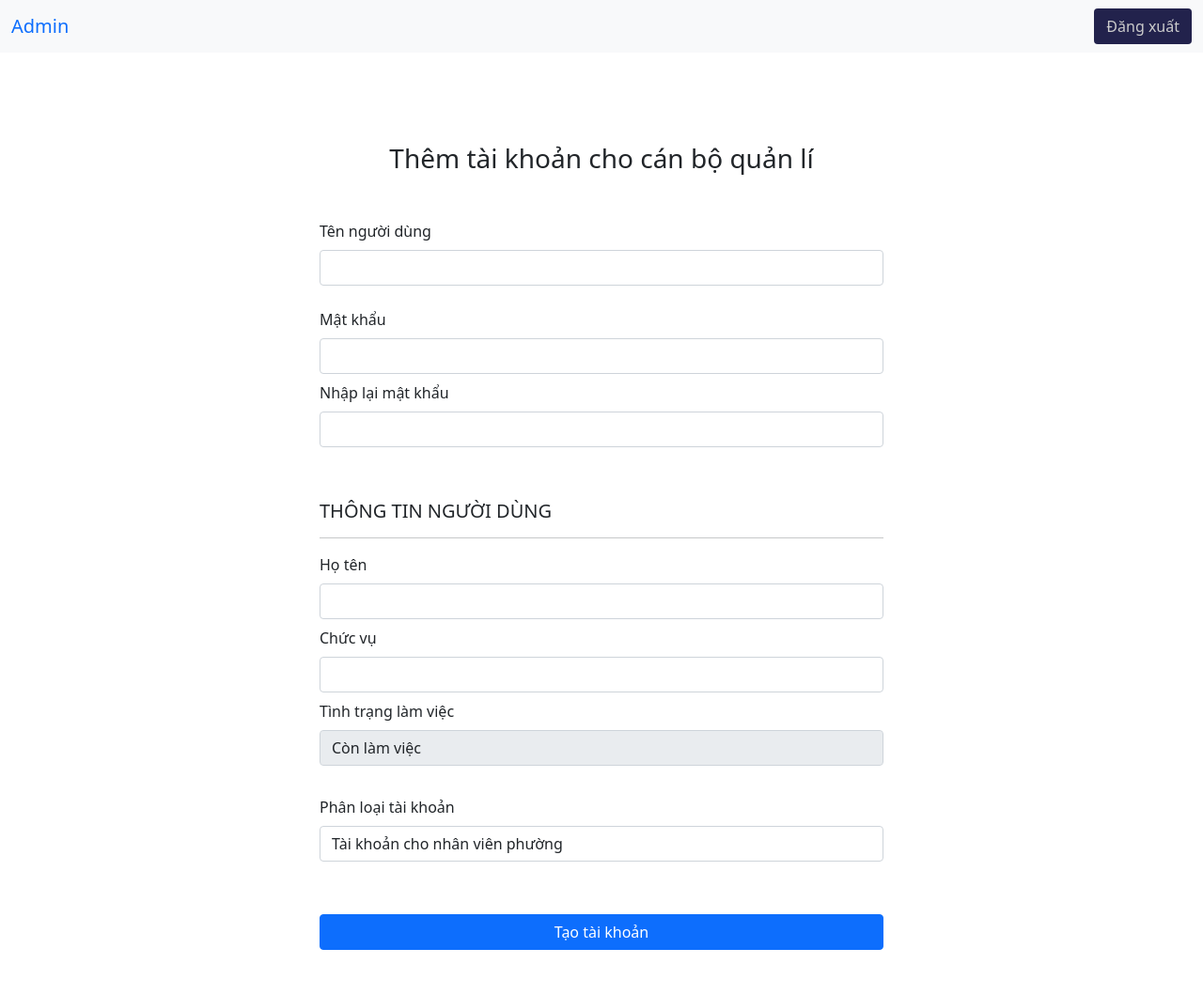
After one commit to Backheart-js/PTPM, a PHP site: page /BTL_PTPM/admin/add.php in a window 1280 px wide. The commit adds this page. Shown: the whole page at 94% size. Run offline with PHP 8.4, Linux system fonts and the light colour scheme; some libraries are stand-ins or nearby versions.

Commit message:
complete admin function

```diff
--- /dev/null
+++ b/admin/add.php
@@ -0,0 +1,75 @@
+<!DOCTYPE html>
+<html lang="en">
+<head>
+    <meta charset="UTF-8">
+    <meta http-equiv="X-UA-Compatible" content="IE=edge">
+    <meta name="viewport" content="width=device-width, initial-scale=1.0">
+    <title>Thêm tài khoản</title>
+    <link rel="stylesheet" href="./css/style.css">
+</head>
+<body>
+    <?php
+        include('./header.php');
+    ?>
+
+    <main class="container">
+
+        <form action="./process/process-add.php" method="POST" class="form mt-5 ps-5 pe-5 pt-5 pb-5 container" id="form-1">
+            <h3 class="heading text-center mb-5">Thêm tài khoản cho cán bộ quản lí</h3>
+
+            <div class="form-content">
+                <div class="row">
+                    <div class="form-group mb-4 col-lg-12">
+                        <label for="username" class="form-label">Tên người dùng</label>
+                        <input id="username" name="username" type="text" class="form-control">
+                        <span class="form-message"></span>
+                    </div>
+                    <div class="form-group mb-2 col-lg-12">
+                        <label for="password" class="form-label">Mật khẩu</label>
+                        <input id="password" name="password" type="password" class="form-control">
+                        <span class="form-message"></span>
+                    </div>
+
+                    <div class="form-group mb-2 col-lg-12">
+                        <label for="classify" class="form-label">Nhập lại mật khẩu</label>
+                        <input id="re-password" name="re-password" type="password" class="form-control">
+                        <span class="form-message"></span>
+                    </div>
+                </div>
+
+                <h5 class="heading-content mt-5">THÔNG TIN NGƯỜI DÙNG</h5>
+                <hr class="mb-3 line-space">
+                <div class="row">
+                    <div class="form-group mb-2 col-lg-12">
+                        <label for="fullname" class="form-label">Họ tên</label>
+                        <input id="fullname" name="fullname" type="text" class="form-control">
+                        <span class="form-message"></span>
+                    </div>
+                    <div class="form-group mb-2 col-lg-12">
+                        <label for="position" class="form-label">Chức vụ</label>
+                        <input id="position" name="position" type="text" class="form-control">
+                        <span class="form-message"></span>
+                    </div>
+                    <div class="form-group mb-2 col-lg-12">
+                        <label for="condition" class="form-label">Tình trạng làm việc</label>
+                        <input id="condition" name="condition" value="Còn làm việc" type="text" readonly class="form-control">
+                        <span class="form-message"></span>
+                    </div>
+                    <div class="form-group mt-4 mb-2 col-lg-12">
+                        <label for="classify" class="form-label col-lg-12">Phân loại tài khoản</label>
+                        <select name="classify" class="form-control classify">
+                            <option value="employee">Tài khoản cho nhân viên phường</option>
+                            <option value="admin">Tài khoản quản trị hệ thống</option>
+                        </select>
+                        <span class="form-message"></span>
+                    </div>
+                </div>
+
+
+                <button type="submit" class="form-submit btn btn-primary mt-5 col-lg-12" name="btnSubmit">Tạo tài khoản</button>
+
+            </div>
+        </form>
+    </main>
+</body>
+</html>
--- /dev/null
+++ b/admin/css/style.css
@@ -0,0 +1,4 @@
+.form-content {
+    width: 600px;
+    margin: 0 auto;
+}
--- /dev/null
+++ b/admin/header.php
@@ -0,0 +1,34 @@
+
+<!DOCTYPE html>
+<html lang="en">
+
+<head>
+    <meta charset="UTF-8">
+    <meta http-equiv="X-UA-Compatible" content="IE=edge">
+    <meta name="viewport" content="width=device-width, initial-scale=1.0">
+    <link href="https://cdn.jsdelivr.net/npm/bootstrap@5.1.3/dist/css/bootstrap.min.css" rel="stylesheet" integrity="sha384-1BmE4kWBq78iYhFldvKuhfTAU6auU8tT94WrHftjDbrCEXSU1oBoqyl2QvZ6jIW3" crossorigin="anonymous">
+    <link href="https://fonts.googleapis.com/icon?family=Material+Icons" rel="stylesheet">
+    <link rel="stylesheet" href="https://cdn.jsdelivr.net/npm/bootstrap-icons@1.7.2/font/bootstrap-icons.css">
+</head>
+
+<body>
+    <header>
+        <div class="header-wrapper">
+            <nav class="header navbar navbar-expand-lg bg-light">
+                <div class="container-fluid">
+                    <a class="navbar-brand" href="/BTL_PTPM/admin/index.php">Admin</a>
+                    <button class="navbar-toggler" type="button" data-bs-toggle="collapse" data-bs-target="#navbarSupportedContent" aria-controls="navbarSupportedContent" aria-expanded="false" aria-label="Toggle navigation">
+                        <span class="navbar-toggler-icon"></span>
+                    </button>
+                    <div class="collapse navbar-collapse" id="navbarSupportedContent">
+                        <ul class="navbar-nav me-auto mb-2 mb-lg-0">
+                        </ul>
+                        <form class="d-flex">
+
+                            <a href="/BTL_PTPM/process-logout.php"><button style="background-color:#22224c; color:#ccc;" class="btn" type="button">Đăng xuất</button></a>
+                        </form>
+                    </div>
+                </div>
+            </nav>
+        </div>
+    </header>
--- a/login/web/index.php
+++ b/login/web/index.php
@@ -36,10 +36,10 @@ if (!isset($_SESSION['LoginOK'])) {
                <div class="w3l_grid">
                     <form class="login-container" action="/BTL_PTPM/process-login.php" method="POST">
                          <label for="exampleInputEmail1" class="form-label">Tài Khoản</label>
-                         <input placeholder="admin" type="text" id="exampleInputEmail1" aria-describedby="emailHelp" name="taikhoan">
+                         <input placeholder="username" type="text" id="exampleInputEmail1" aria-describedby="emailHelp" name="taikhoan">
 
                          <label for="exampleInputPassword1" class="form-label">Mật khẩu</label>
-                         <input placeholder="mật khẩu" type="password" class="form-control" id="exampleInputPassword1" name="password">
+                         <input placeholder="password" type="password" class="form-control" id="exampleInputPassword1" name="password">
 
                          <input type="submit" name="btnsignin" value="Submit">
                     </form>
--- a/manage/index.php
+++ b/manage/index.php
@@ -11,7 +11,7 @@ if (isset($_SESSION['LoginOK'])) {
     <meta charset="UTF-8">
     <meta http-equiv="X-UA-Compatible" content="IE=edge">
     <meta name="viewport" content="width=device-width, initial-scale=1.0">
-    <title>Admin</title>
+    <title>Quản lí</title>
     <link href="https://cdn.jsdelivr.net/npm/bootstrap@5.1.3/dist/css/bootstrap.min.css" rel="stylesheet" integrity="sha384-1BmE4kWBq78iYhFldvKuhfTAU6auU8tT94WrHftjDbrCEXSU1oBoqyl2QvZ6jIW3" crossorigin="anonymous">
     <link rel="stylesheet" href="../style/style.css">
     <link href="https://fonts.googleapis.com/icon?family=Material+Icons" rel="stylesheet">
--- a/process-logout.php
+++ b/process-logout.php
@@ -4,4 +4,8 @@
         unset($_SESSION['LoginOK']);
         header('location: index.php');
     }
+    else if(isset($_SESSION['AdminLoginOK'])) {
+        unset($_SESSION['AdminLoginOK']);
+        header('location: /BTL_PTPM/login/web/index.php');
+    }
 ?>
```
Also changed, not shown: admin/index.php (added, +88 -0 lines), admin/modify.php (added, +92 -0 lines), admin/process/process-add.php (added, +29 -0 lines), admin/process/process-delete.php (added, +14 -0 lines), admin/process/process-modify.php (added, +28 -0 lines), database/qlnk (1).sql (+5 -5 lines), login/web/css/style.css (+5 -2 lines), process-login.php (+4 -3 lines).
